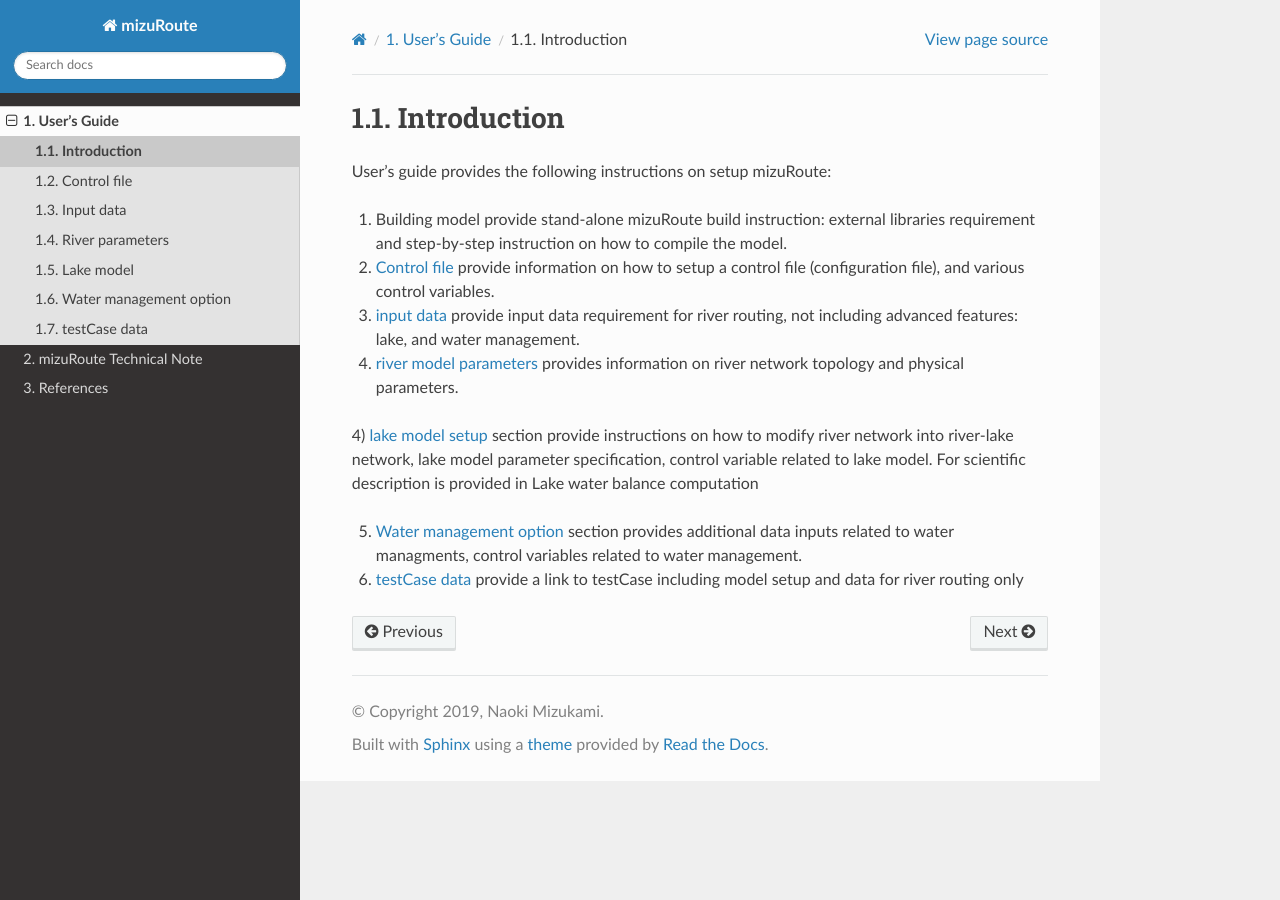
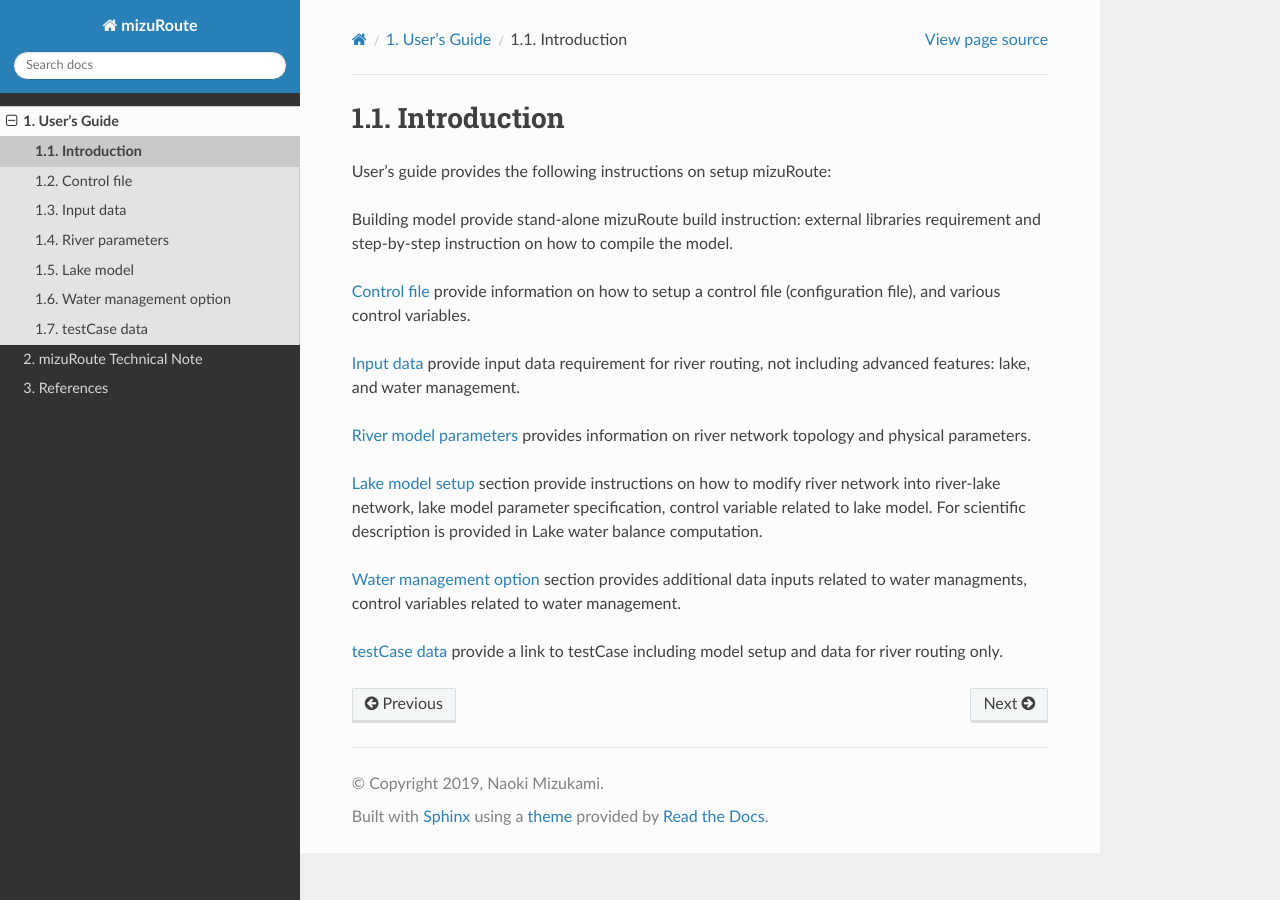
Before and after one commit to ESCOMP/mizuRoute, a Sphinx documentation site: the page built from docs/source/users_guide/Intro.rst, in a window 1280 px wide. Built offline with Sphinx 7.4.7 and the Read the Docs theme 3.1.0, drawn with Linux system fonts in a browser that asks for light colours; pages that are not in the unit, such as notebooks, are missing from menus; some of the changed lines change nothing that is shown.

Commit message:
minor edits in Intro: take 1

```diff
--- a/docs/source/users_guide/Intro.rst
+++ b/docs/source/users_guide/Intro.rst
@@ -3,17 +3,17 @@
 
 User's guide provides the following instructions on setup mizuRoute:
 
-1) :doc:`Building model <Build_model>` provide stand-alone mizuRoute build instruction: external libraries requirement and step-by-step instruction on how to compile the model.
+:doc:`Building model <Build_model>` provide stand-alone mizuRoute build instruction: external libraries requirement and step-by-step instruction on how to compile the model.
 
-2) :doc:`Control file <Control_file>` provide information on how to setup a control file (configuration file), and various control variables.
+:doc:`Control file <Control_file>` provide information on how to setup a control file (configuration file), and various control variables.
 
-3) :doc:`input data <Input_data>` provide input data requirement for river routing, not including advanced features: lake, and water management.
+:doc:`Input data <Input_data>` provide input data requirement for river routing, not including advanced features: lake, and water management.
 
-4) :doc:`river model parameters <seg_hru_param>` provides information on river network topology and physical parameters.
+:doc:`River model parameters <seg_hru_param>` provides information on river network topology and physical parameters.
 
-4) :doc:`lake model setup <lake>` section provide instructions on how to modify river network into river-lake network, lake model parameter specification, control variable related to lake model.
-For scientific description is provided in :doc:`Lake water balance computation <lake_routing>`
+:doc:`Lake model setup <lake>` section provide instructions on how to modify river network into river-lake network, lake model parameter specification, control variable related to lake model.
+For scientific description is provided in :doc:`Lake water balance computation <lake_routing>`.
 
-5) :doc:`Water management option <water_management>` section provides additional data inputs related to water managments, control variables related to water management.
+:doc:`Water management option <water_management>` section provides additional data inputs related to water managments, control variables related to water management.
 
-6) :doc:`testCase data <testCase>` provide a link to testCase including model setup and data for river routing only
+:doc:`testCase data <testCase>` provide a link to testCase including model setup and data for river routing only.
```
